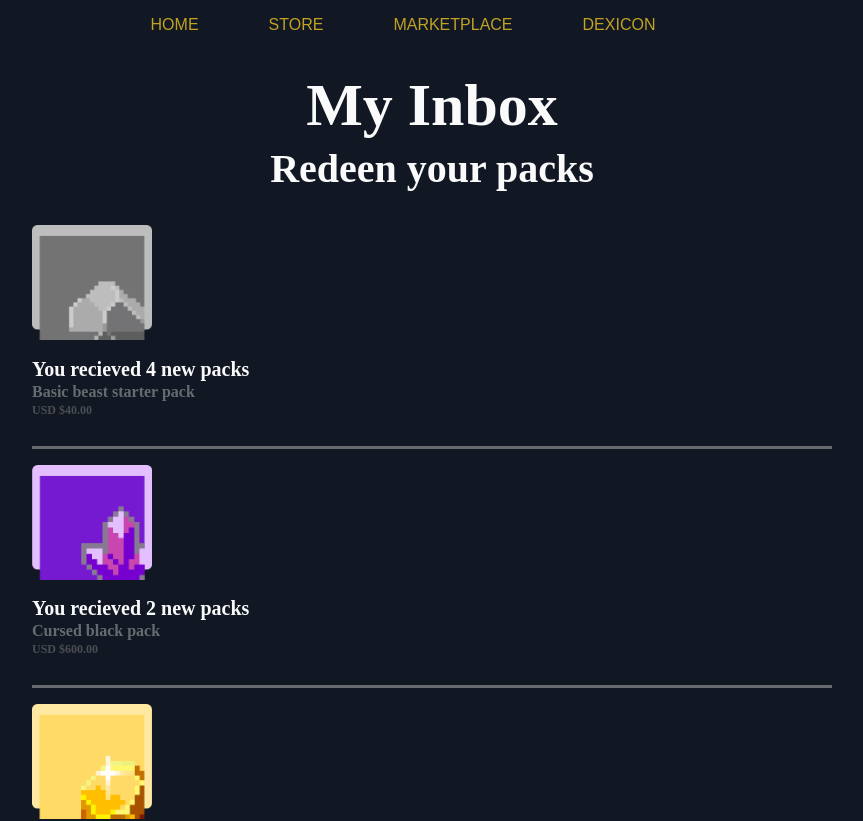
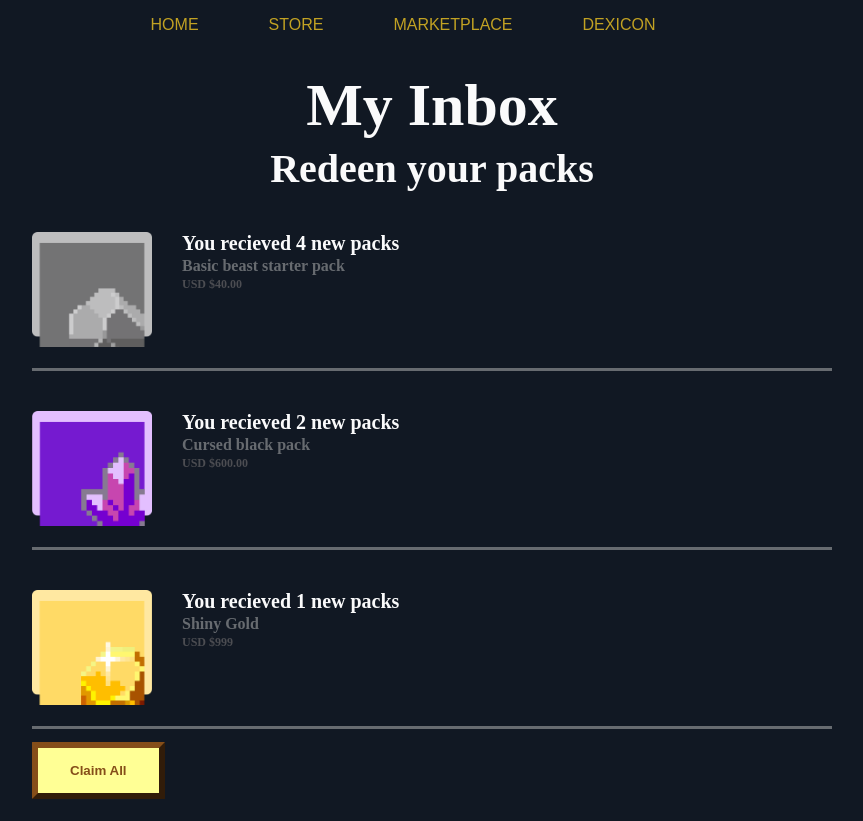
Before and after one commit to Stormo1088/Swoop-Code-Interview, a Next.js app in the folder with-styled-components-app/: page / in a window 1280 px wide. Shown: the top 821 px of the page, without its empty margins (168-1031 px from the left). After the commit the page ends 800 px from the top, so only its background shows below. Built offline with nearby package versions, Linux system fonts and the light colour scheme.

Commit message:
pack section style + index fix

```diff
--- a/with-styled-components-app/components/styles/ClaimButton.styled.tsx
+++ b/with-styled-components-app/components/styles/ClaimButton.styled.tsx
@@ -7,8 +7,11 @@ export const StyledClaimButton = styled.button`
     margin-right: 200px;
     padding-left: 1px;
     padding-right: 1px;
-    background: ${({ theme }) => theme.colors.yellow};
-    border-color: ${({ theme }) => theme.colors.yellow};
-    border-radius: 4px;
-    color: black;
+    padding: 15px 32px;
+    background: ${({ theme }) => theme.colors.lightyellow};
+    border-color: ${({ theme }) => theme.colors.brown};
+    color: ${({ theme }) => theme.colors.brown};
+    font-weight: bolder;
+    border-width: 6px;
+    border-radius: 1px;
 `;
--- a/with-styled-components-app/components/styles/Packs.styled.tsx
+++ b/with-styled-components-app/components/styles/Packs.styled.tsx
@@ -9,17 +9,22 @@ export const StyledPack = styled.div`
     border-bottom-style: solid;
     margin-left: 200px;
     margin-right: 200px;
-    min-width: 10cm;
+
+    min-width: 15cm;
 
     img {
+        float: left;
+        display: block;
         width: 120px;
-        align-self: left;
+        margin-left: auto;
+        margin-right: 30px;
     }
 
     h1 {
         color: ${({ theme }) => theme.colors.white};
         font-size: 20px;
         margin-bottom: 2px;
+        margin-top: 2em;
     }
 
     h2{
@@ -33,5 +38,6 @@ export const StyledPack = styled.div`
         color: ${({ theme }) => theme.colors.darkgray};
         font-size: 12px;
         margin-top: 2px;
+        margin-bottom: 5em;
     }
 `;
--- a/with-styled-components-app/pages/_app.tsx
+++ b/with-styled-components-app/pages/_app.tsx
@@ -17,6 +17,8 @@ const theme = {
   colors: {
     white: '#fafafb',
     yellow: '#c2a223',
+    lightyellow: '#ffff95',
+    brown: '#854e19',
     darkblue: '#111823',
     gray: '#676b70',
     darkgray: '#4c4d52',
--- a/with-styled-components-app/pages/index.tsx
+++ b/with-styled-components-app/pages/index.tsx
@@ -10,7 +10,7 @@ import { StyledClaimButton } from '../components/styles/ClaimButton.styled';
 
 export default function Home() {
   return (
-    <> <head></head>
+    <>
     <Container>
       <StyledHeader>
         <StyledButton>HOME</StyledButton>
```
